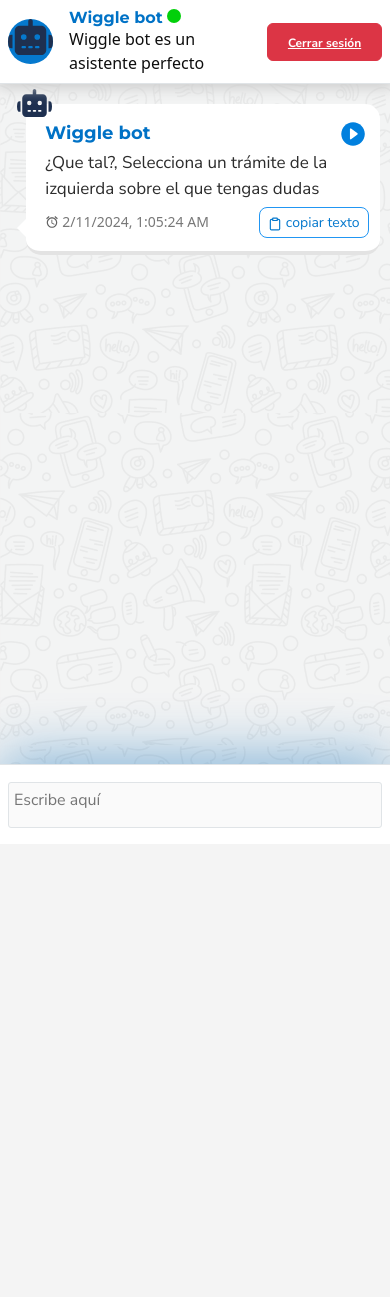
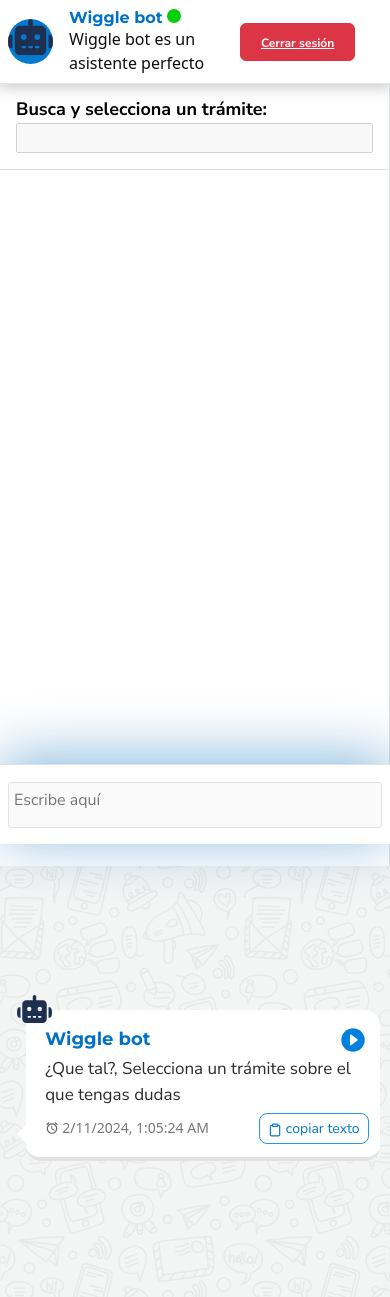
Before and after one commit to RicardoRobledo/django-chatbot-privado, a Django app: page /frontend-chatbot/ in a window 390 px wide. Before the commit the page ends 828 px from the top, so only its background shows below. Run offline with Django 5.2, Linux system fonts and the light colour scheme; a user stored in the database is signed in; some libraries are stand-ins or nearby versions.

Commit message:
feat(main): responsivo a movil agregado

```diff
--- a/apps/frontend/static/css/app.css
+++ b/apps/frontend/static/css/app.css
@@ -784,18 +784,18 @@ footer img:hover{
         box-shadow: none;
         border:none;
     }
-    .ai-contacts-top{
+    /*.ai-contacts-top{
         display: none;
     }
     .ai-contacts-top{
         border:0;
         display: none;
-    }
+    }*/
     footer{
         display: none;
     }
     .toggle_employees_list, .ai-contacts-scroll{
-        display: none;
+        /*display: none;*/
     }
     .icons-options img {
         padding: 0 2px;
@@ -835,6 +835,9 @@ footer img:hover{
     .thread-ai .message-container{
         margin-right: 0;
     }
+    .chat-frame{
+        margin-top: 40px;
+    }
     .message-area-bottom{
         position: fixed;
         bottom: 0;
@@ -866,24 +869,9 @@ footer img:hover{
     .header-min{
         display: none;
     }
-    .col-contacts-border{
+    /*.col-contacts-border{
         display: none;
-    }
-    .ai-chat-top-image{
-        min-width: 45px;
-        width: 45px;
-        height: 45px;
-    }
-    .ai-chat-top{
-        top:0;
-        padding: 0.5em;
-        position: fixed;
-        z-index: 2;
-        background: #FFF;
-        border-radius: 0;
-        width: 100%;
-        box-shadow: 1px 1px 14px 3px #ccc;
-    }
+    }*/
     .card-ai-bottom {
         padding: 1em;
         display: flex;
@@ -924,6 +912,29 @@ footer img:hover{
     .container{
         max-width: 100%;
     }
+    .ai-chat-top-image{
+        min-width: 45px;
+        width: 45px;
+        height: 45px;
+    }
+    .ai-chat-top{
+        top:0;
+        padding: 0.5em;
+        position: fixed;
+        z-index: 2;
+        background: #FFF;
+        border-radius: 0;
+        width: 100%;
+        box-shadow: 1px 1px 14px 3px #ccc;
+    }
+    .col-contacts-border{
+        margin-top: 80px;
+        background-color: white;
+    }
+    .icons-options{
+        display: flex;
+        flex-direction: column;
+    }
 }
 
 /*/ Medium devices (tablets, 768px and up)/*/
@@ -957,7 +968,7 @@ footer img:hover{
         max-width: 100%;
     }
     .col-contacts-border{
-        display: none;
+        /*display: none;*/
     }
     .copy-text{
         display: block;
@@ -1004,7 +1015,6 @@ footer img:hover{
     }
 }
 
-
 .text-card-container{
     background-color: rgb(60, 120, 248);
     border-radius: 5px;
--- a/apps/frontend/static/js/app.js
+++ b/apps/frontend/static/js/app.js
@@ -197,7 +197,7 @@ function loadData(url, urls) {
 		${audio_in_chat}
 	<div class="user-name"><h5>${employee_name}</h5></div>
 	  <div class="message-text">
-		<div class="chat-response">${'¿Que tal?, Selecciona un trámite de la izquierda sobre el que tengas dudas'}</div>
+		<div class="chat-response">${'¿Que tal?, Selecciona un trámite sobre el que tengas dudas'}</div>
 	  </div>
 		<div class="date-chat"><img src="../../static/img/icon-clock.svg"> ${current_date}</div>
 	</div>
@@ -221,7 +221,7 @@ function loadData(url, urls) {
 `);
 
     $(".ai-contacts-top").html(`
-      <h4>Buscar trámite:</h4>
+	  <strong style="color: black">Busca y selecciona un trámite:</strong>
       <input type="text">
     `)
 
@@ -471,7 +471,7 @@ $('#menu').on('click', function() {
 		    ${audio_in_chat}
 	    <div class="user-name"><h5>${employee_name}</h5></div>
 	      <div class="message-text">
-		    <div class="chat-response">${'¿Que tal?, Selecciona un trámite de la izquierda sobre el que tengas dudas'}</div>
+		    <div class="chat-response">${'¿Que tal?, Selecciona un trámite sobre el que tengas dudas'}</div>
 	      </div>
 		    <div class="date-chat"><img src="../../static/img/icon-clock.svg"> ${current_date}</div>
 	    </div>
--- a/apps/frontend/templates/frontend/index.html
+++ b/apps/frontend/templates/frontend/index.html
@@ -147,20 +147,14 @@
                         </button>
                       </form>
 
+
                       <!--
                         <button class="btn dropdown-toggle" type="button" id="dropdownMenuButton" data-bs-toggle="dropdown" aria-haspopup="true" aria-expanded="false">
                           <img src="../../static/img/icon-config.svg" alt="Config" title="Config">
                         </button>
                         <img class="toggle_employees_list" src="../../static/img/icon-user-list.svg" alt="{{list_employees_label}}" title="{{list_employees_label}}">
                         <img class="about_modal" src="../../static/img/icon-about.svg" alt="{{about_label}}" title="{{about_label}}" data-bs-toggle="modal" data-bs-target="#modalDefault">
-
-                        <ul class="dropdown-menu" aria-labelledby="dropdownMenuButton">
-                        <li id="close-chat"><a class="dropdown-item" href="#" onclick="closeChat()"><img src="../../static/img/icon-close.svg"> <span>{{button_close}}</span></a></li>
-                        <li id="clear-chat"><a class="dropdown-item" href="#" onclick="clearChat()"><img src="../../static/img/clear-chat.svg"> <span>{{button_clear_chat}}</span></a></li>
-                        <li id="clear-all-chats"><a class="dropdown-item" href="#" onclick="clearChat('all')"><img src="../../static/img/icon-trash.svg"> <span>{{button_clear_all_chats}}</span></a></li>
-                        <li id="download-chat"><a class="dropdown-item" href="#" onclick="handleDownload()"><img src="../../static/img/icon-download.svg"> <span>{{button_download_chat}}</span></a></li>
-                        <li id="download-chat-pdf"><a class="dropdown-item" href="#" onclick="downloadPdf()"><img src="../../static/img/icon-download-pdf.svg"> <span>{{button_download_chat_pdf}}</span></a></li>
-                      </ul>-->
+                        -->
                     </div>
 
                   </div>
@@ -170,7 +164,8 @@
 
 
             <div class="ia-chat-content">
-              <div class="row">
+              <!--<div class="row">-->
+                <div class="">
                 <div class="cell">
                   <div class="chat-frame">
                     <div id="overflow-chat"></div>
```
Also changed, not shown: db.sqlite3.
